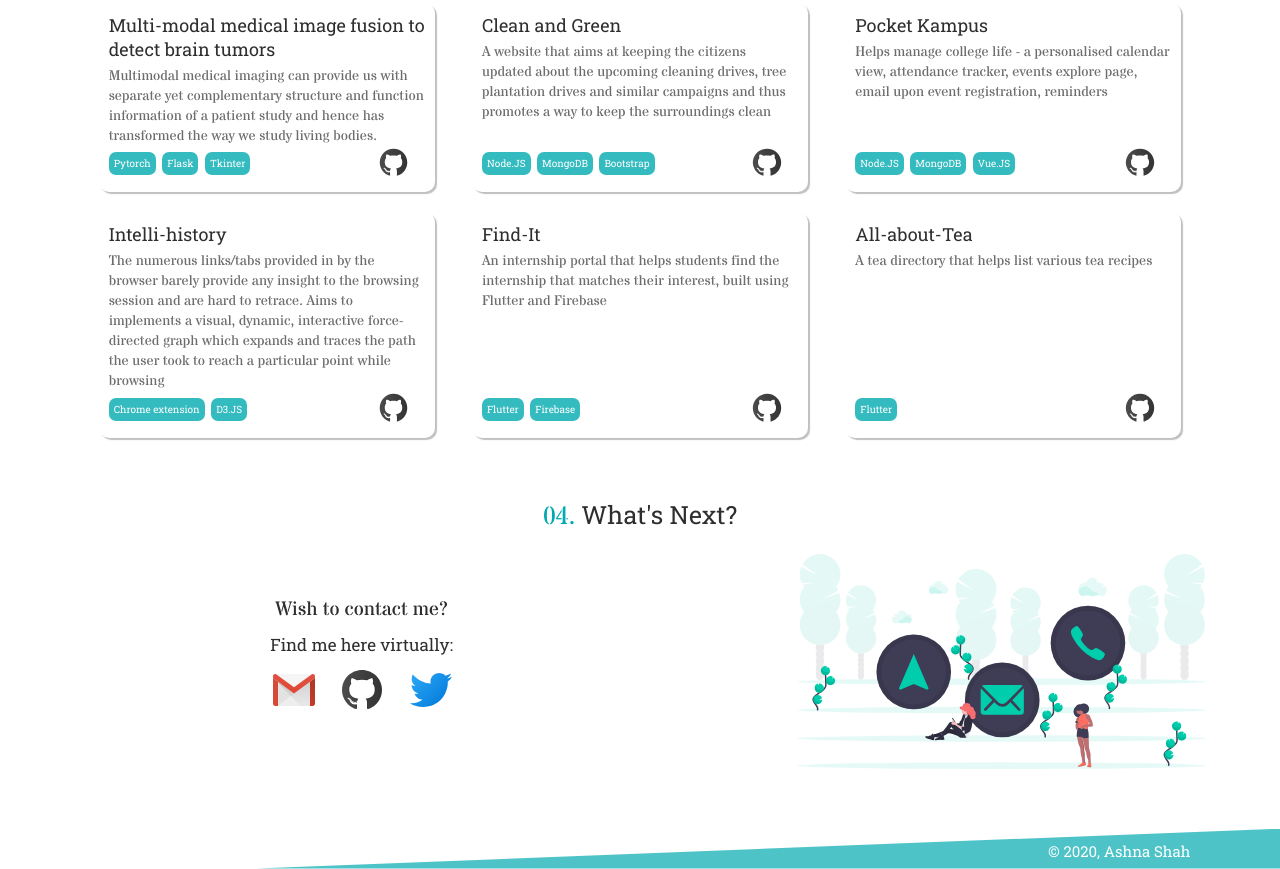
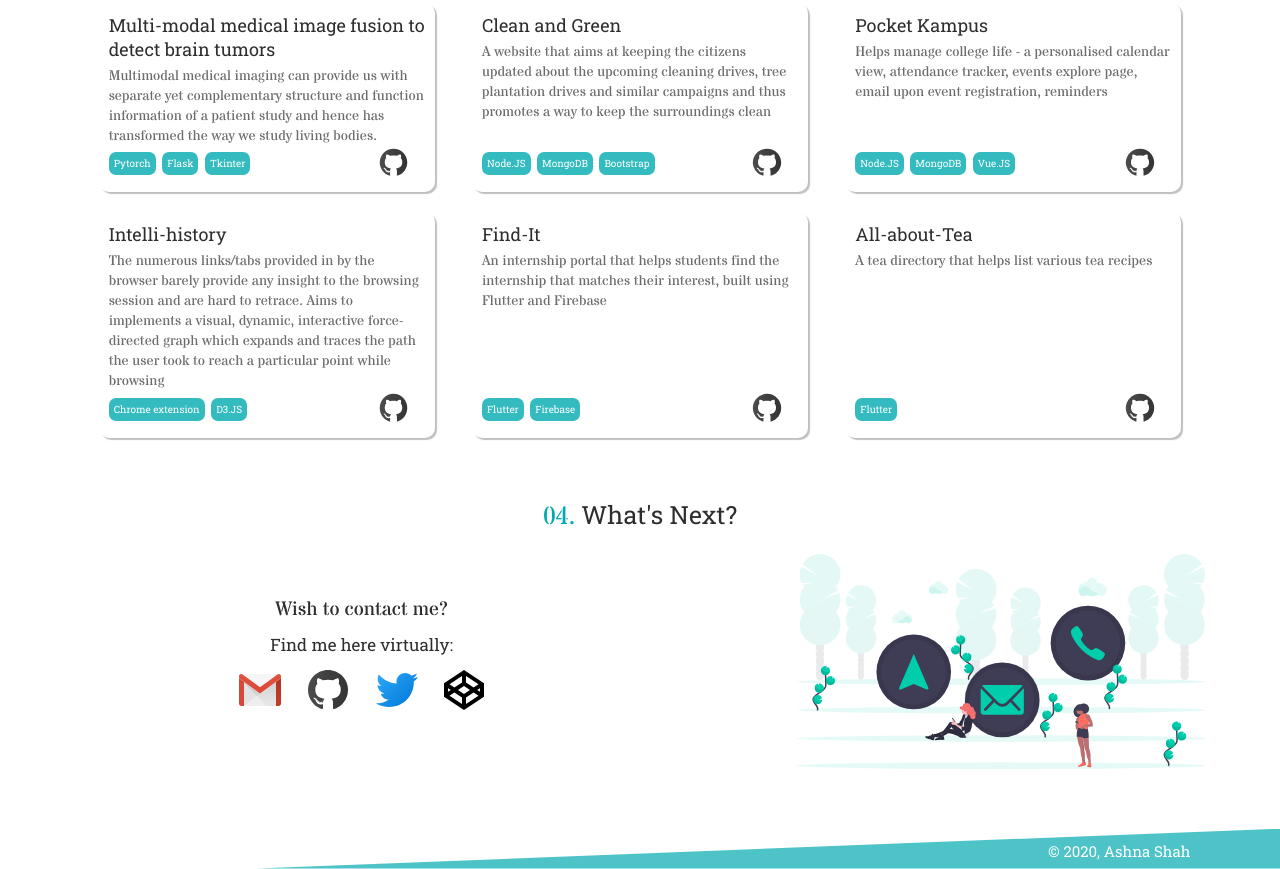
Before and after one commit to ashna111/ashna111.github.io, a website: page index.html in a window 1280 px wide. Shown: the part 1071-1940 px from the top of the page. Drawn offline with nearby package versions, Linux system fonts and the light colour scheme.

Commit message:
add codepen link

```diff
--- a/index.html
+++ b/index.html
@@ -250,6 +250,8 @@
                         </a>
                         <a href="https://twitter.com/shah__ashna" target="_blank" class="contact__link-item">
                             <img src="images/icons/twitter.svg" alt="twitter">
+                        </a><a href="https://codepen.io/ashna111" target="_blank" class="contact__link-item">
+                            <img src="images/icons/codepen.svg" alt="codepen">
                         </a>
                     </div>
                 </div>
```
Also changed, not shown: images/icons/codepen.svg (added).
